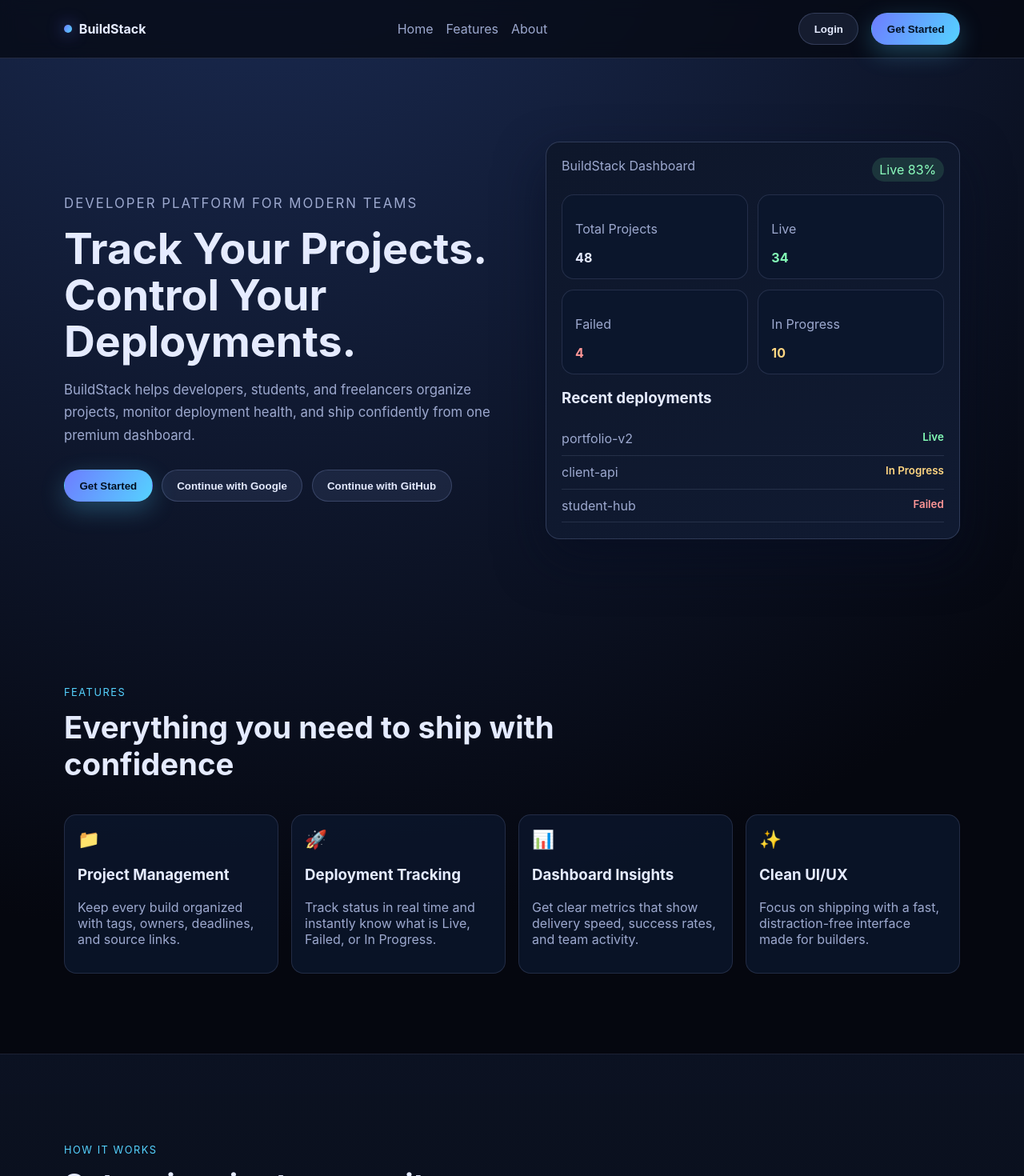
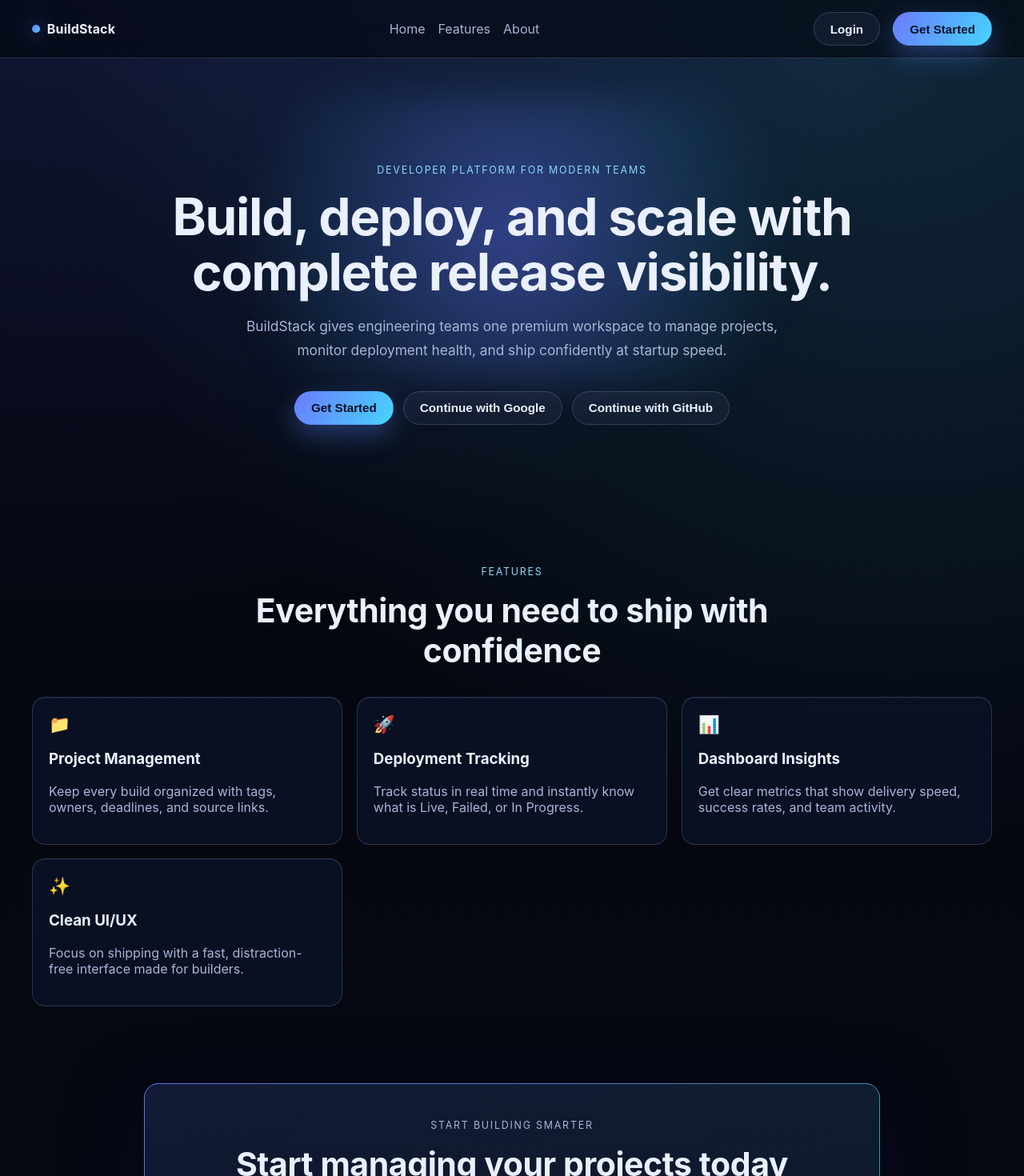
Before and after one commit to vishakhatiti/BuildStack, a React app in the folder frontend/: page / in a window 1280 px wide. Shown: the top 1470 px of the page at 80% size. Built offline with nearby package versions, Linux system fonts and the light colour scheme; the HTML template or start-up script is replaced by a standard one.

Commit message:
Refactor landing page into premium SaaS layout

```diff
--- a/frontend/src/components/Hero.jsx
+++ b/frontend/src/components/Hero.jsx
@@ -1,13 +1,13 @@
 const Hero = () => {
   return (
-    <section className="hero-section">
+    <section className="hero-section" id="home">
+      <div className="hero-glow" aria-hidden="true" />
       <div className="container hero-layout">
-        <div className="hero-copy">
         <p className="eyebrow">Developer platform for modern teams</p>
-          <h1>Track Your Projects. Control Your Deployments.</h1>
-          <p>
-            BuildStack helps developers, students, and freelancers organize projects, monitor
-            deployment health, and ship confidently from one premium dashboard.
+        <h1>Build, deploy, and scale with complete release visibility.</h1>
+        <p className="hero-description">
+          BuildStack gives engineering teams one premium workspace to manage projects, monitor
+          deployment health, and ship confidently at startup speed.
         </p>
 
         <div className="hero-actions">
@@ -22,51 +22,6 @@ const Hero = () => {
           </button>
         </div>
       </div>
-
-        <aside className="dashboard-preview" aria-label="BuildStack dashboard preview">
-          <div className="preview-top">
-            <span>BuildStack Dashboard</span>
-            <span className="status-pill">Live 83%</span>
-          </div>
-
-          <div className="preview-grid">
-            <div className="stat-card">
-              <p>Total Projects</p>
-              <strong>48</strong>
-            </div>
-            <div className="stat-card">
-              <p>Live</p>
-              <strong className="live">34</strong>
-            </div>
-            <div className="stat-card">
-              <p>Failed</p>
-              <strong className="failed">4</strong>
-            </div>
-            <div className="stat-card">
-              <p>In Progress</p>
-              <strong className="progress">10</strong>
-            </div>
-          </div>
-
-          <div className="preview-list">
-            <h3>Recent deployments</h3>
-            <ul>
-              <li>
-                <span>portfolio-v2</span>
-                <small className="live-dot">Live</small>
-              </li>
-              <li>
-                <span>client-api</span>
-                <small className="progress-dot">In Progress</small>
-              </li>
-              <li>
-                <span>student-hub</span>
-                <small className="failed-dot">Failed</small>
-              </li>
-            </ul>
-          </div>
-        </aside>
-      </div>
     </section>
   );
 };
--- a/frontend/src/pages/LandingPage.jsx
+++ b/frontend/src/pages/LandingPage.jsx
@@ -11,6 +11,19 @@ const LandingPage = () => {
       <Navbar />
       <Hero />
       <Features />
+
+      <section className="section cta-section" id="get-started">
+        <div className="container">
+          <div className="cta-card">
+            <p className="eyebrow">Start building smarter</p>
+            <h2>Start managing your projects today</h2>
+            <p>Join BuildStack and keep every deployment on track from day one.</p>
+            <button className="btn btn-primary" type="button">
+              Get Started
+            </button>
+          </div>
+        </div>
+      </section>
 
       <section className="section muted" id="about">
         <div className="container">
@@ -63,16 +76,6 @@ const LandingPage = () => {
         </div>
       </section>
 
-      <section className="section cta-section">
-        <div className="container cta-card">
-          <h2>Start managing your projects today</h2>
-          <p>Join BuildStack and keep every deployment on track from day one.</p>
-          <button className="btn btn-primary" type="button">
-            Get Started
-          </button>
-        </div>
-      </section>
-
       <Footer />
     </div>
   );
--- a/frontend/src/styles/landing.css
+++ b/frontend/src/styles/landing.css
@@ -1,13 +1,14 @@
 :root {
-  --bg: #05070f;
-  --bg-soft: #0d1322;
-  --panel: #0e172b;
-  --panel-soft: #101a31;
-  --text: #e5ebff;
-  --text-subtle: #9da9cf;
-  --brand: #6d7dff;
-  --brand-2: #55d2ff;
-  --border: rgba(177, 193, 255, 0.2);
+  --bg: #050711;
+  --bg-soft: #0a0f22;
+  --surface: rgba(11, 18, 36, 0.78);
+  --surface-strong: rgba(14, 23, 45, 0.95);
+  --text: #eaf0ff;
+  --text-subtle: #a9b5d6;
+  --brand: #6b7bff;
+  --brand-2: #46d4ff;
+  --border: rgba(175, 190, 255, 0.2);
+  --shadow: 0 30px 90px rgba(8, 16, 40, 0.52);
 }
 
 * {
@@ -18,8 +19,11 @@ body {
   margin: 0;
   font-family: Inter, ui-sans-serif, system-ui, -apple-system, Segoe UI, Roboto, Helvetica, Arial,
     sans-serif;
-  background: radial-gradient(circle at 25% -10%, #1d2f5a 0%, var(--bg) 45%);
   color: var(--text);
+  background:
+    radial-gradient(circle at 8% -15%, rgba(88, 106, 255, 0.25), transparent 36%),
+    radial-gradient(circle at 88% 0%, rgba(71, 188, 255, 0.2), transparent 36%),
+    linear-gradient(180deg, #03050c 0%, #050711 45%, #050711 100%);
 }
 
 a {
@@ -28,68 +32,56 @@ a {
 }
 
 .container {
-  width: min(1120px, calc(100% - 2.5rem));
+  width: min(1200px, calc(100% - 2.5rem));
   margin-inline: auto;
 }
 
 .section {
-  padding: 6.25rem 0;
-}
-
-.muted {
-  background: linear-gradient(180deg, rgba(17, 27, 49, 0.55), rgba(7, 12, 24, 0.75));
-  border-top: 1px solid rgba(154, 170, 217, 0.15);
-  border-bottom: 1px solid rgba(154, 170, 217, 0.15);
+  padding: 5rem 0;
 }
 
 .eyebrow {
-  font-size: 0.8rem;
-  letter-spacing: 0.12em;
+  margin: 0 0 1rem;
+  font-size: 0.78rem;
+  letter-spacing: 0.14em;
   text-transform: uppercase;
-  color: var(--brand-2);
-  margin-bottom: 0.8rem;
-}
-
-.section-heading {
-  max-width: 620px;
-  margin-bottom: 2.5rem;
-}
-
-.section-heading h2,
-.cta-card h2,
-.trust-panel h2 {
-  margin: 0;
-  font-size: clamp(1.9rem, 3vw, 2.7rem);
+  color: #8ad8ff;
 }
 
 .btn {
   border: 1px solid transparent;
   border-radius: 999px;
-  padding: 0.72rem 1.15rem;
+  padding: 0.72rem 1.25rem;
   font-weight: 600;
+  font-size: 0.95rem;
   cursor: pointer;
+  transition: transform 160ms ease, box-shadow 160ms ease, border-color 160ms ease;
+}
+
+.btn:hover {
+  transform: translateY(-1px);
 }
 
 .btn-primary {
   background: linear-gradient(120deg, var(--brand), var(--brand-2));
-  color: #021022;
-  box-shadow: 0 10px 30px rgba(85, 210, 255, 0.28);
+  color: #051126;
+  box-shadow: 0 12px 32px rgba(88, 144, 255, 0.35);
 }
 
 .btn-secondary,
 .btn-ghost {
-  background: rgba(126, 145, 209, 0.12);
   border-color: var(--border);
+  background: rgba(140, 156, 214, 0.08);
   color: var(--text);
 }
 
 .navbar {
   position: sticky;
   top: 0;
-  z-index: 50;
-  backdrop-filter: blur(10px);
-  border-bottom: 1px solid rgba(180, 196, 255, 0.16);
-  background: rgba(5, 8, 16, 0.72);
+  z-index: 100;
+  backdrop-filter: blur(18px);
+  border-bottom: 1px solid rgba(178, 192, 255, 0.2);
+  background: rgba(5, 9, 19, 0.7);
 }
 
 .navbar-inner,
@@ -98,14 +90,15 @@ a {
   align-items: center;
   justify-content: space-between;
   gap: 1rem;
-  padding: 1rem 0;
+  padding: 0.95rem 0;
 }
 
 .brand {
   display: inline-flex;
+  align-items: center;
   gap: 0.55rem;
-  align-items: center;
   font-weight: 700;
+  letter-spacing: 0.01em;
 }
 
 .brand-dot {
@@ -113,7 +106,7 @@ a {
   height: 10px;
   border-radius: 50%;
   background: linear-gradient(120deg, var(--brand), var(--brand-2));
-  box-shadow: 0 0 20px rgba(109, 125, 255, 0.8);
+  box-shadow: 0 0 24px rgba(103, 124, 255, 0.8);
 }
 
 .nav-links,
@@ -130,74 +123,88 @@ a {
 }
 
 .hero-section {
-  padding: 6.5rem 0 4.5rem;
+  position: relative;
+  overflow: hidden;
+  padding: 8.2rem 0 6rem;
+}
+
+.hero-glow {
+  position: absolute;
+  inset: 8% auto auto 50%;
+  width: min(900px, 95vw);
+  height: 360px;
+  transform: translateX(-50%);
+  border-radius: 999px;
+  background: radial-gradient(circle, rgba(99, 119, 255, 0.42), rgba(44, 183, 255, 0.08) 55%, transparent 70%);
+  filter: blur(24px);
+  pointer-events: none;
 }
 
 .hero-layout {
-  display: grid;
-  grid-template-columns: 1.1fr 1fr;
-  gap: 2rem;
-  align-items: center;
+  position: relative;
+  z-index: 1;
+  max-width: 900px;
+  text-align: center;
 }
 
-.hero-copy h1 {
-  margin: 0 0 1rem;
-  font-size: clamp(2.1rem, 4.2vw, 4rem);
+.hero-layout h1 {
+  margin: 0;
+  font-size: clamp(2.4rem, 5vw, 4.4rem);
   line-height: 1.08;
+  letter-spacing: -0.02em;
 }
 
-.hero-copy p {
+.hero-description {
+  margin: 1.2rem auto 0;
+  max-width: 700px;
   color: var(--text-subtle);
-  font-size: 1.05rem;
-  line-height: 1.7;
+  font-size: 1.08rem;
+  line-height: 1.75;
 }
 
 .hero-actions {
+  margin-top: 2.2rem;
   display: flex;
+  justify-content: center;
   flex-wrap: wrap;
-  gap: 0.7rem;
-  margin-top: 1.8rem;
+  gap: 0.75rem;
 }
 
-.dashboard-preview {
-  background: linear-gradient(160deg, var(--panel), var(--panel-soft));
-  border: 1px solid var(--border);
-  border-radius: 1.1rem;
-  padding: 1.2rem;
-  box-shadow: 0 25px 60px rgba(6, 14, 34, 0.6);
+.section-heading {
+  max-width: 660px;
+  margin: 0 auto 2.1rem;
+  text-align: center;
 }
 
-.preview-top {
-  display: flex;
-  justify-content: space-between;
-  color: var(--text-subtle);
-  margin-bottom: 1rem;
+.section-heading h2,
+.cta-card h2,
+.trust-panel h2 {
+  margin: 0;
+  font-size: clamp(2rem, 3.2vw, 3rem);
+  letter-spacing: -0.01em;
 }
 
-.status-pill {
-  padding: 0.3rem 0.6rem;
-  border-radius: 999px;
-  background: rgba(100, 220, 150, 0.15);
-  color: #8cffbe;
+.features-grid,
+.steps-grid {
+  display: grid;
+  grid-template-columns: repeat(3, minmax(0, 1fr));
+  gap: 1.1rem;
 }
 
-.preview-grid {
-  display: grid;
-  grid-template-columns: repeat(2, minmax(0, 1fr));
-  gap: 0.8rem;
+.feature-card,
+.step-card,
+.trust-metrics div {
+  border-radius: 1rem;
+  border: 1px solid var(--border);
+  background: rgba(10, 18, 38, 0.84);
+  box-shadow: inset 0 1px 0 rgba(196, 210, 255, 0.08);
 }
 
-.stat-card,
 .feature-card,
 .step-card {
-  background: rgba(12, 22, 44, 0.82);
-  border: 1px solid rgba(186, 199, 255, 0.14);
-  border-radius: 0.95rem;
-  padding: 1rem;
+  padding: 1.25rem;
 }
 
-.stat-card p,
-.preview-list li span,
 .feature-card p,
 .step-card p,
 .trust-panel p,
@@ -206,64 +213,32 @@ a {
   color: var(--text-subtle);
 }
 
-.live {
-  color: #84ffb7;
+.feature-icon {
+  font-size: 1.35rem;
 }
 
-.failed {
-  color: #ff9696;
+.cta-section {
+  padding-top: 1rem;
 }
 
-.progress {
-  color: #ffd682;
+.cta-card {
+  max-width: 920px;
+  margin: 0 auto;
+  text-align: center;
+  padding: 2.75rem 1.75rem;
+  border-radius: 1.15rem;
+  border: 1px solid transparent;
+  background:
+    linear-gradient(rgba(8, 14, 31, 0.88), rgba(8, 14, 31, 0.94)) padding-box,
+    linear-gradient(130deg, rgba(113, 132, 255, 0.85), rgba(86, 216, 255, 0.66)) border-box;
+  box-shadow: var(--shadow);
 }
 
-.preview-list {
-  margin-top: 1.15rem;
+.cta-card h2 {
+  margin-bottom: 0.8rem;
 }
 
-.preview-list ul {
-  margin: 0;
-  padding: 0;
-  list-style: none;
-}
-
-.preview-list li {
-  display: flex;
-  justify-content: space-between;
-  padding: 0.65rem 0;
-  border-bottom: 1px solid rgba(199, 211, 255, 0.12);
-}
-
-.preview-list small {
-  font-weight: 600;
-}
-
-.live-dot {
-  color: #84ffb7;
-}
-
-.failed-dot {
-  color: #ff9696;
-}
-
-.progress-dot {
-  color: #ffd682;
-}
-
-.features-grid,
-.steps-grid {
-  display: grid;
-  grid-template-columns: repeat(4, minmax(0, 1fr));
-  gap: 1rem;
-}
-
-.feature-icon {
-  font-size: 1.4rem;
-}
-
-.trust-panel,
-.cta-card {
+.trust-panel {
   text-align: center;
 }
 
@@ -275,38 +250,35 @@ a {
 }
 
 .trust-metrics div {
-  background: rgba(13, 25, 48, 0.92);
-  border: 1px solid var(--border);
-  border-radius: 1rem;
   padding: 1.2rem;
 }
 
 .trust-metrics strong {
   display: block;
-  font-size: 1.65rem;
+  font-size: 1.7rem;
   margin-bottom: 0.35rem;
 }
 
-.cta-section {
-  padding-top: 2rem;
-}
-
-.cta-card {
-  padding: 2.5rem 1.5rem;
-  border-radius: 1rem;
-  border: 1px solid var(--border);
-  background: linear-gradient(120deg, rgba(20, 35, 71, 0.9), rgba(10, 18, 33, 0.92));
+.muted {
+  background: linear-gradient(180deg, rgba(8, 14, 30, 0.76), rgba(7, 11, 25, 0.9));
+  border-top: 1px solid rgba(167, 181, 248, 0.15);
+  border-bottom: 1px solid rgba(167, 181, 248, 0.15);
 }
 
 .footer {
-  border-top: 1px solid rgba(179, 197, 255, 0.15);
-  padding: 1.2rem 0;
+  margin-top: 2rem;
+  border-top: 1px solid rgba(178, 191, 248, 0.16);
 }
 
-@media (max-width: 1024px) {
-  .hero-layout,
+.footer p {
+  margin: 0;
+  font-size: 0.92rem;
+}
+
+@media (max-width: 960px) {
   .features-grid,
-  .steps-grid {
+  .steps-grid,
+  .trust-metrics {
     grid-template-columns: repeat(2, minmax(0, 1fr));
   }
 
@@ -316,16 +288,19 @@ a {
   }
 }
 
-@media (max-width: 720px) {
+@media (max-width: 700px) {
+  .container {
+    width: min(1200px, calc(100% - 1.5rem));
+  }
+
   .section {
-    padding: 4.5rem 0;
+    padding: 4.2rem 0;
   }
 
   .hero-section {
-    padding-top: 5rem;
+    padding-top: 6.5rem;
   }
 
-  .hero-layout,
   .features-grid,
   .steps-grid,
   .trust-metrics {
@@ -336,10 +311,14 @@ a {
     order: 3;
     width: 100%;
     justify-content: center;
-    padding-bottom: 0.25rem;
+    padding-bottom: 0.35rem;
   }
 
   .nav-actions {
     margin-left: auto;
   }
+
+  .footer-inner {
+    justify-content: center;
+  }
 }
```
Lines whose indentation alone changed are shown as unchanged.
